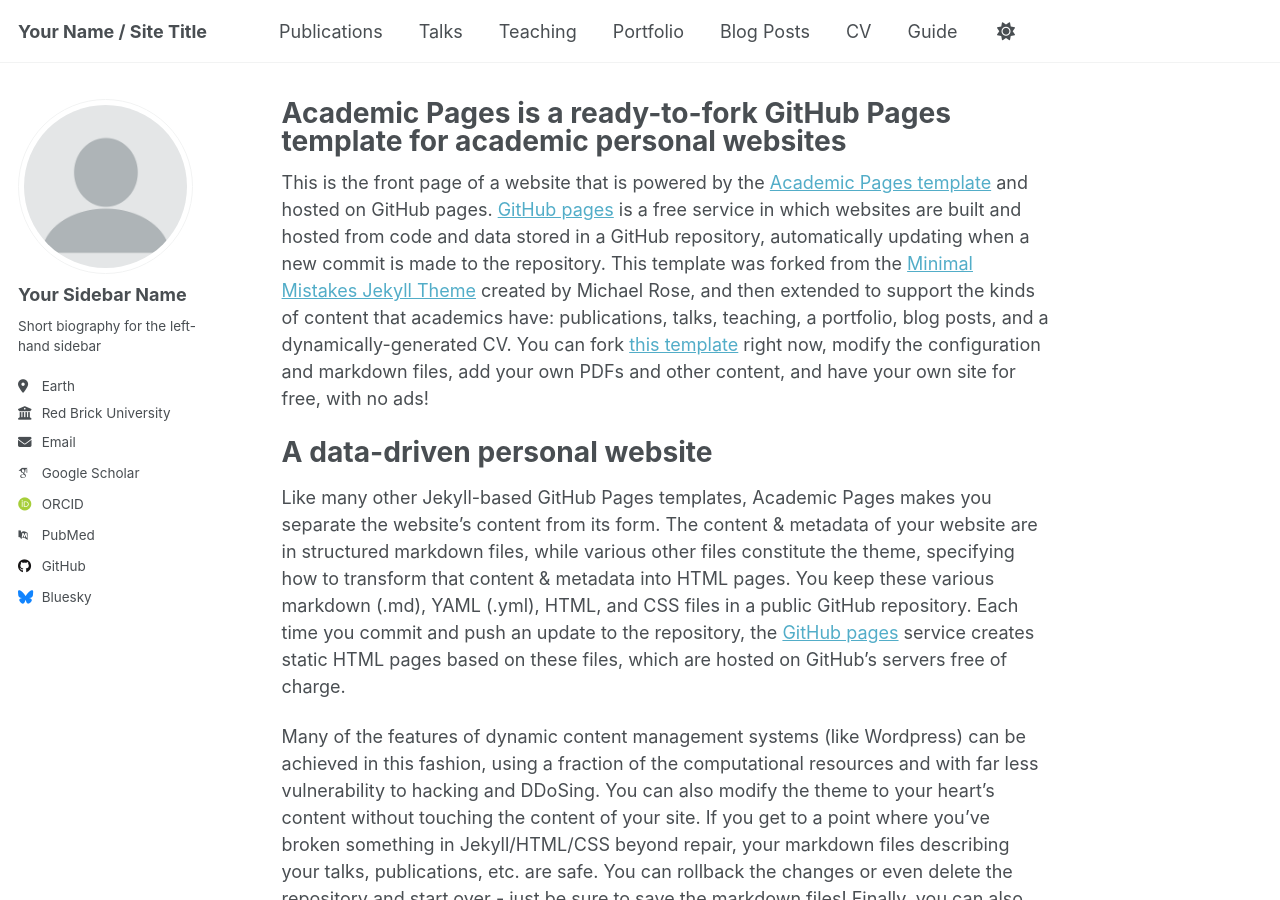
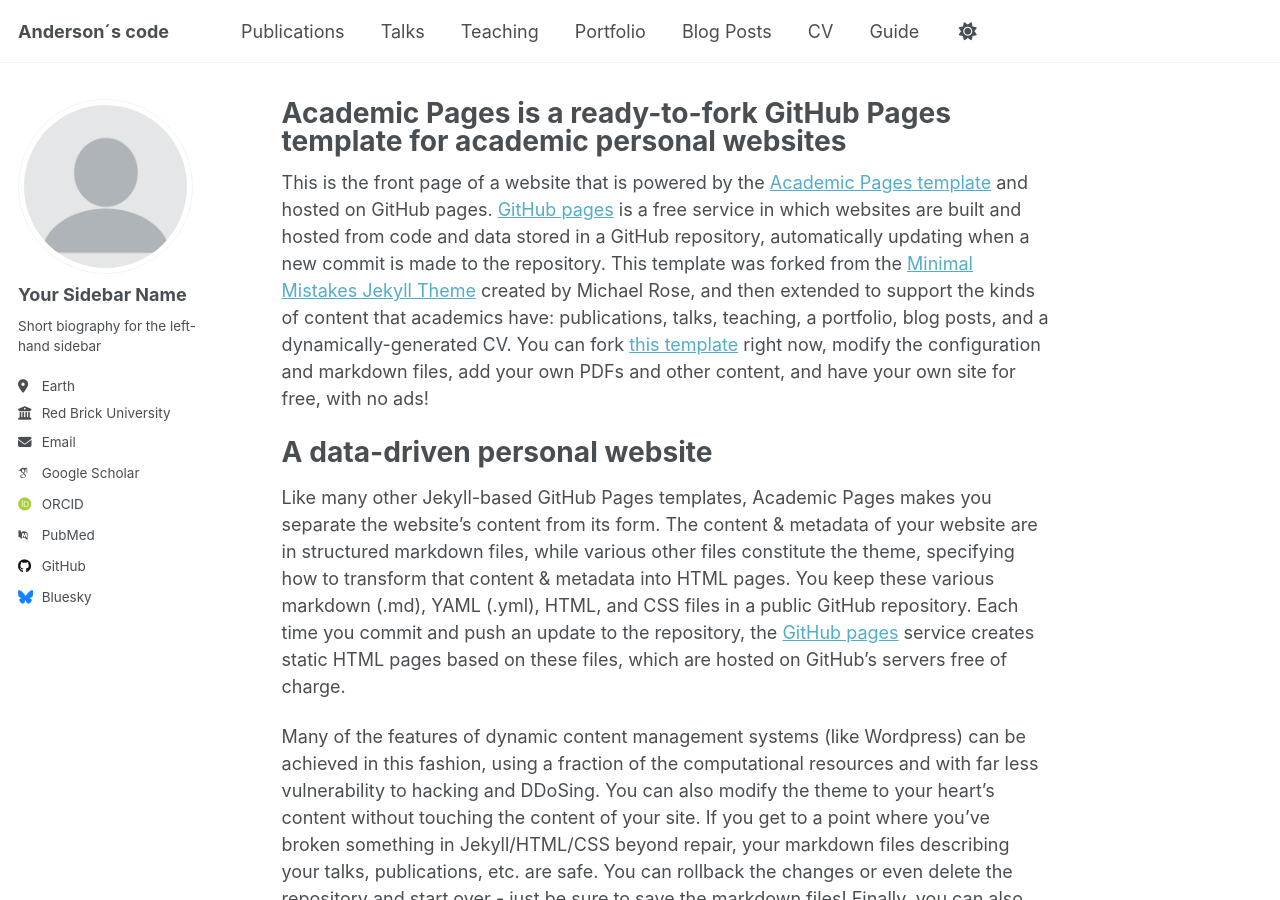
Before and after one commit to andersonmorillo/andersonmorillo.github.io, a Jekyll site: the page built from _pages/about.md, in a window 1280 px wide and 900 px high. Built offline with Jekyll 4.4.1, drawn with Linux system fonts in a browser that asks for light colours; some web fonts are replaced.

Commit message:
Update _config.yml

```diff
--- a/_config.yml
+++ b/_config.yml
@@ -9,7 +9,7 @@
 # Basic Site Settings
 locale                   : "en-US"
 site_theme               : "default"
-title                    : "Your Name / Site Title"
+title                    : "Anderson´s code"
 title_separator          : "-"
 name                     : &name "Your Name"
 description              : &description "personal description"
```
